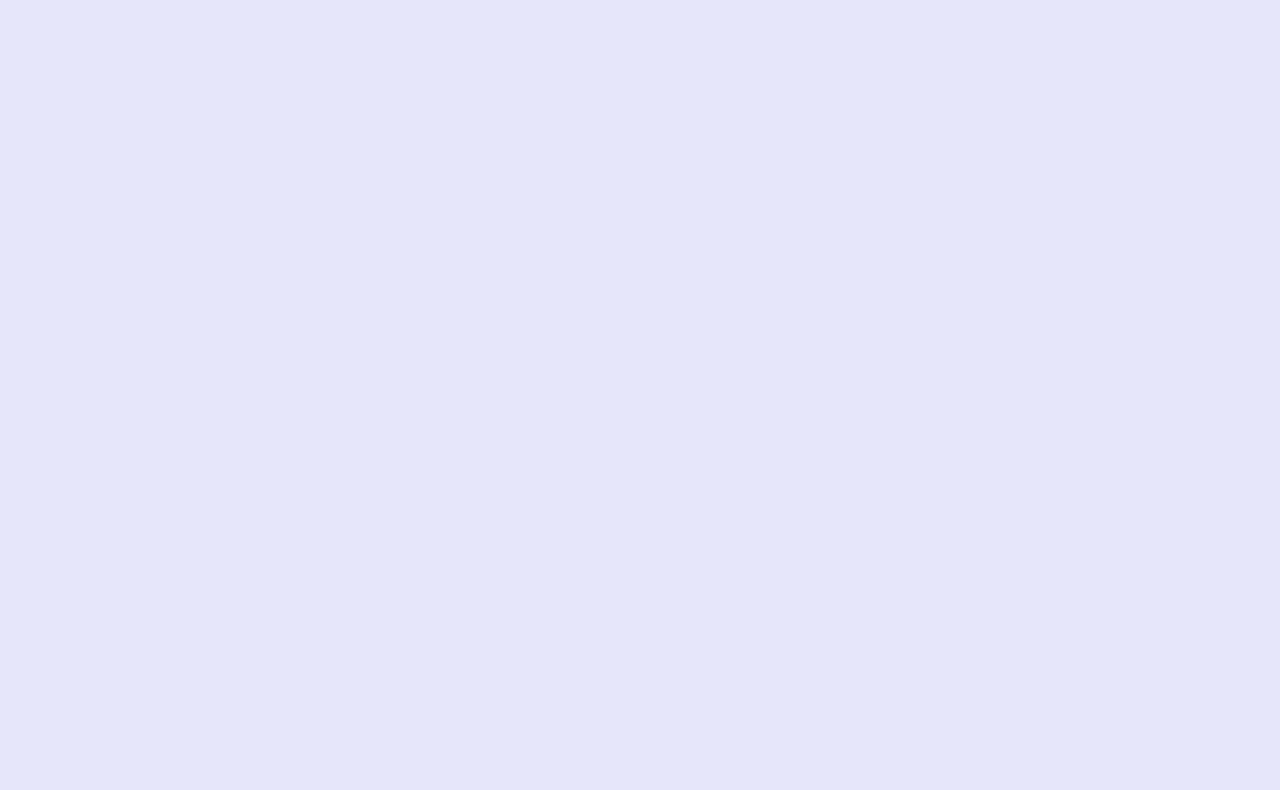
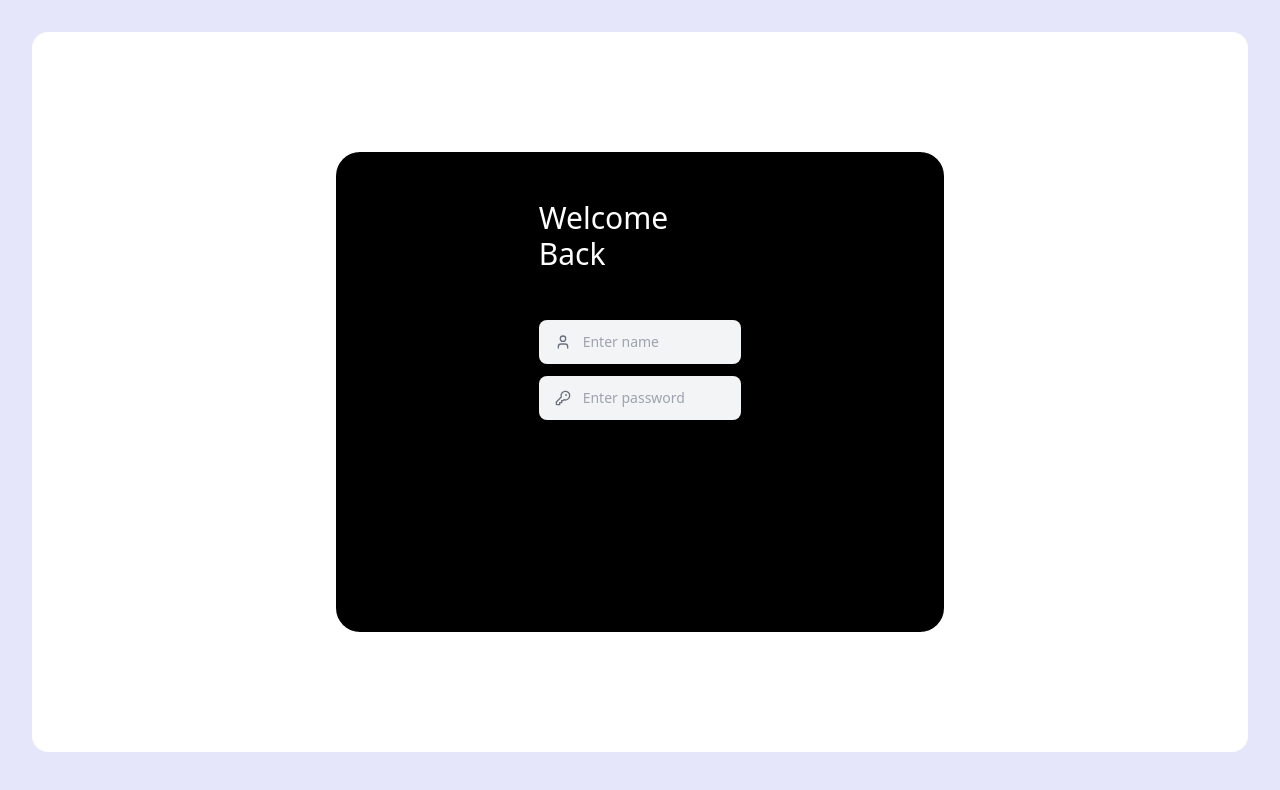
Before and after one commit to RodrigoVaillant/OverLoad-Store-Vue3-Python, a Vue app in the folder frontend/: page /login in a window 1280 px wide. Before the commit this address had no page. Shown: the top 790 px of the page. Built offline with nearby package versions, Linux system fonts and the light colour scheme.

Commit message:
added login page, added input field

```diff
--- /dev/null
+++ b/frontend/src/components/Login.vue
@@ -0,0 +1,50 @@
+<script setup></script>
+
+<template>
+    <div class="w-full h-[calc(100vh-80px)] bg-white rounded-2xl flex items-center justify-center">
+        <div class="bg-black w-1/2 h-2/3 rounded-3xl flex items-start justify-around">
+            <figure class="w-1/3 h-1/3 mt-12">
+                <h1 class="text-white text-3xl">Welcome Back</h1>
+                <p>Please login to your account</p>
+
+
+                <div class="">
+                    <div class="max-w-sm space-y-3">
+                        <div class="relative">
+                            <input type="email"
+                                class="peer py-3 px-4 ps-11 block w-full bg-gray-100 border-transparent rounded-lg text-sm focus:border-blue-500 focus:ring-blue-500 disabled:opacity-50 disabled:pointer-events-none"
+                                placeholder="Enter name">
+                            <div
+                                class="absolute inset-y-0 start-0 flex items-center pointer-events-none ps-4 peer-disabled:opacity-50 peer-disabled:pointer-events-none">
+                                <svg class="shrink-0 size-4 text-gray-500" xmlns="http://www.w3.org/2000/svg" width="24"
+                                    height="24" viewBox="0 0 24 24" fill="none" stroke="currentColor" stroke-width="2"
+                                    stroke-linecap="round" stroke-linejoin="round">
+                                    <path d="M19 21v-2a4 4 0 0 0-4-4H9a4 4 0 0 0-4 4v2"></path>
+                                    <circle cx="12" cy="7" r="4"></circle>
+                                </svg>
+                            </div>
+                        </div>
+
+                        <div class="relative">
+                            <input type="password"
+                                class="peer py-3 px-4 ps-11 block w-full bg-gray-100 border-transparent rounded-lg text-sm focus:border-blue-500 focus:ring-blue-500 disabled:opacity-50 disabled:pointer-events-none"
+                                placeholder="Enter password">
+                            <div
+                                class="absolute inset-y-0 start-0 flex items-center pointer-events-none ps-4 peer-disabled:opacity-50 peer-disabled:pointer-events-none">
+                                <svg class="shrink-0 size-4 text-gray-500" xmlns="http://www.w3.org/2000/svg" width="24"
+                                    height="24" viewBox="0 0 24 24" fill="none" stroke="currentColor" stroke-width="2"
+                                    stroke-linecap="round" stroke-linejoin="round">
+                                    <path d="M2 18v3c0 .6.4 1 1 1h4v-3h3v-3h2l1.4-1.4a6.5 6.5 0 1 0-4-4Z"></path>
+                                    <circle cx="16.5" cy="7.5" r=".5"></circle>
+                                </svg>
+                            </div>
+                        </div>
+                    </div>
+                </div>
+
+
+
+            </figure>
+        </div>
+    </div>
+</template>
--- a/frontend/src/router/index.js
+++ b/frontend/src/router/index.js
@@ -2,6 +2,7 @@ import { createRouter, createWebHistory } from 'vue-router'
 import Home from '@/components/Home.vue'
 import BuyerService from '@/components/BuyerService.vue'
 import New from '@/components/New.vue'
+import Login from '@/components/Login.vue'
 
 const router = createRouter({
   history: createWebHistory(import.meta.env.BASE_URL),
@@ -9,6 +10,7 @@ const router = createRouter({
     {path: "/", component: Home},
     {path: "/buyer-service", component: BuyerService},
     {path: "/new", component: New},
+    {path: "/login", component: Login},
   ],
 })
 
```
